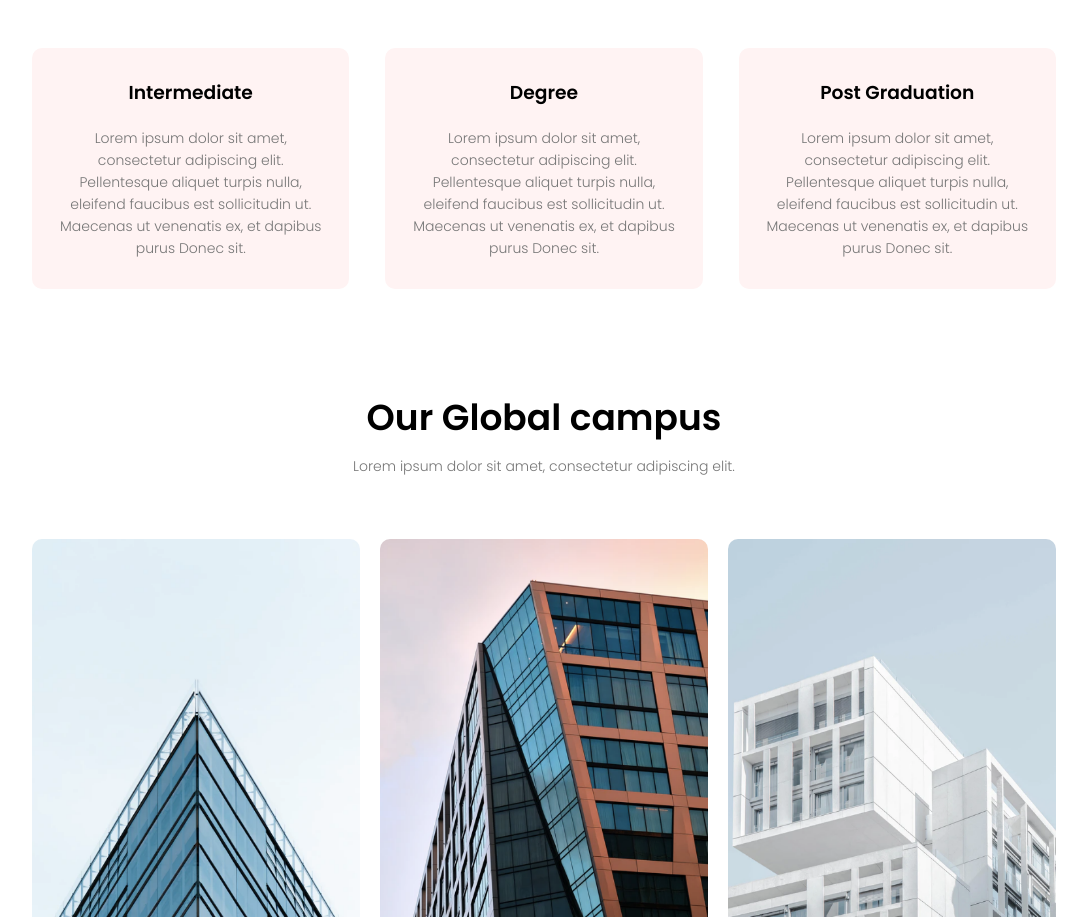
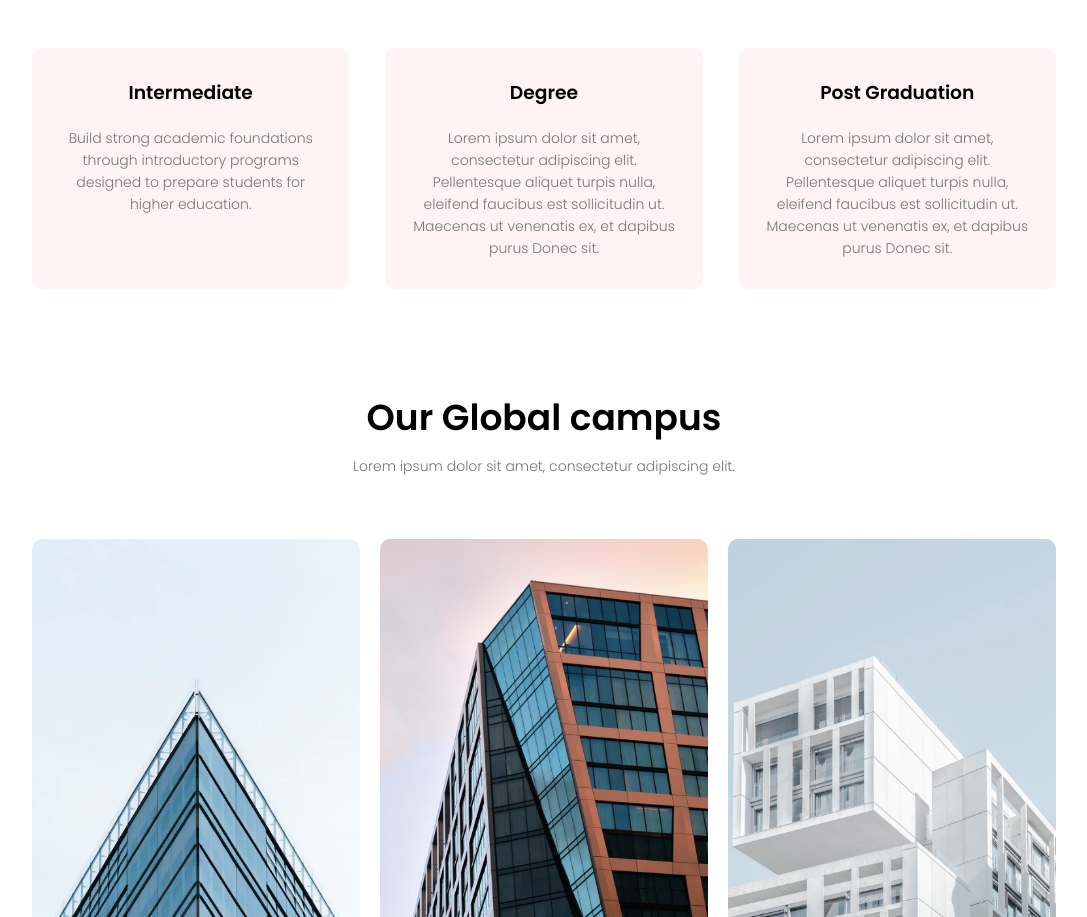
Before and after one commit to Amreen-Shaikh-2727/EduFord-Uni, a plain HTML site: page index.html in a window 1280 px wide. Shown: the part 1000-1917 px from the top of the page, without its empty margins (96-1183 px from the left). Drawn offline with Linux system fonts and the light colour scheme.

Commit message:
Update index.html

```diff
--- a/index.html
+++ b/index.html
@@ -39,7 +39,7 @@
         <div class="row">
             <div class="course-col">
                 <h3>Intermediate</h3>
-                <p>Lorem ipsum dolor sit amet, consectetur adipiscing elit. Pellentesque aliquet turpis nulla, eleifend faucibus est sollicitudin ut. Maecenas ut venenatis ex, et dapibus purus Donec sit.</p>
+               <p>Build strong academic foundations through introductory programs designed to prepare students for higher education.</p>
             </div>
             <div class="course-col">
                 <h3>Degree</h3>
```
